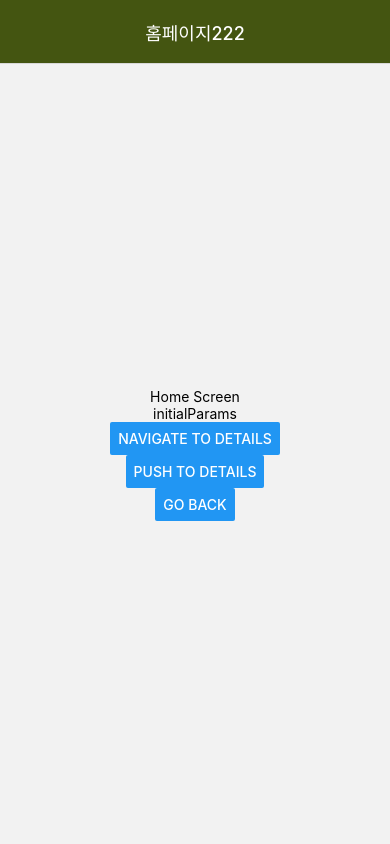
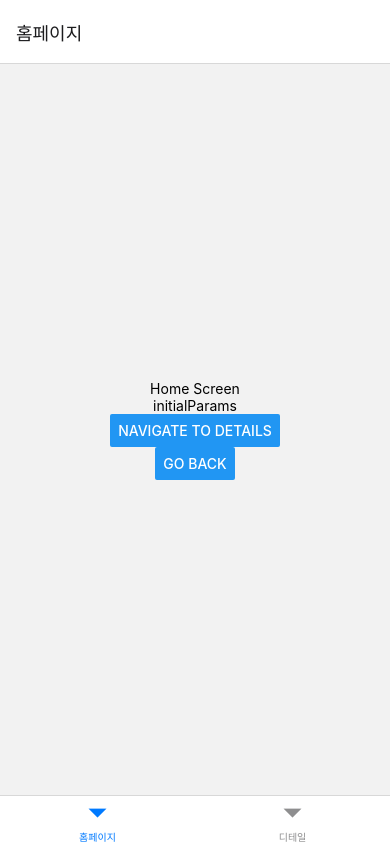
Before and after one commit to tmkim7140/expo-practice1, a React Native app: screen / in a window 390 px wide. Built offline with nearby package versions, Linux system fonts and the light colour scheme.

Commit message:
feature-add-bottom-tab-navigator
feature-add-bottom-tab-navigator

```diff
--- a/App.tsx
+++ b/App.tsx
@@ -1,9 +1,11 @@
 import 'react-native-gesture-handler';
 
-import AppDrawerNavigator from '@/src/navigator/AppStackNavigator'
+import AppStackNavigator from '@/src/navigator/AppStackNavigator'
+import AppBottomTabNavigator from '@/src/navigator/AppBottomTabNavigator'
 
 export default function App() {
   return (
-    <AppDrawerNavigator />
+    // <AppStackNavigator />
+    <AppBottomTabNavigator />
   );
 }
--- a/package.json
+++ b/package.json
@@ -10,6 +10,7 @@
   },
   "dependencies": {
     "@expo/webpack-config": "^0.17.2",
+    "@react-navigation/bottom-tabs": "^6.5.2",
     "@react-navigation/native": "^6.1.1",
     "@react-navigation/stack": "^6.3.10",
     "expo": "~47.0.9",
--- /dev/null
+++ b/src/navigator/AppBottomTabNavigator.tsx
@@ -0,0 +1,55 @@
+
+import { NavigationContainer } from '@react-navigation/native';
+import { BottomTabScreenProps, createBottomTabNavigator } from '@react-navigation/bottom-tabs';
+
+import HomeScreen from '@/src/screens/home/HomeScreen2';
+import DetailsScreen from '@/src/screens/home/DetailsScreen2';
+
+export type RootStackParamList = {
+    Home: {
+        prop1: string
+    }
+    | undefined; //필요한 파라미터가 없는 상태
+    Details: {
+        prop1: string,
+        prop2: string,
+    }
+    | undefined; //필요한 파라미터가 없는 상태;
+};
+
+
+export enum RootScreens {
+    Home = 'Home',
+    Details = 'Details',
+}
+
+export type HomeBottomTabProps = BottomTabScreenProps<RootStackParamList, RootScreens.Home>; // Navigator ID : 'MyStack' 는 선택사항
+export type DetailsBottomTabProps = BottomTabScreenProps<RootStackParamList, RootScreens.Details>;
+
+const Tab = createBottomTabNavigator<RootStackParamList>();
+
+export default function AppBottomTabNavigator() {
+    return (
+        <NavigationContainer>
+            <Tab.Navigator initialRouteName={RootScreens.Home}>
+                <Tab.Screen
+                    name={RootScreens.Home}
+                    component={HomeScreen}
+                    options={{
+                        title: '홈페이지',
+                        headerShown: true,
+                    }}
+                    initialParams={{ prop1: "initialParams" }} // 초기 파라미터 지정
+                />
+                <Tab.Screen
+                    name={RootScreens.Details}
+                    component={DetailsScreen}
+                    options={{
+                        title: '디테일',
+                        headerShown: true,
+                    }}
+                />
+            </Tab.Navigator>
+        </NavigationContainer>
+    );
+}
--- /dev/null
+++ b/src/screens/home/DetailsScreen2.tsx
@@ -0,0 +1,32 @@
+
+import { Button, Text, View } from 'react-native';
+import { DetailsBottomTabProps } from '@Navigation/AppBottomTabNavigator'
+
+export default function DetailsScreen({ navigation, route }: DetailsBottomTabProps) {
+    const prop1 = route.params?.prop1;
+    const prop2 = route.params?.prop2;
+
+    return (
+        <View style={{ flex: 1, alignItems: 'center', justifyContent: 'center' }}>
+            <Text>Details Screen</Text>
+            <Text>{prop1}</Text>
+            <Text>{prop2}</Text>
+
+            <Button
+                title="navigate to Home"
+                onPress={() => navigation.navigate('Home', {
+                    prop1: "from Detail"
+                })}
+            />
+
+            {/* 탐색, 같은 경로는 탐색 안함 */}
+            <Button
+                title="Go to Details... again: Navigation"
+                onPress={() => navigation.navigate('Details')}
+            />
+
+            {/* 이전화면으로 */}
+            <Button title="Go back" onPress={() => navigation.goBack()} />
+        </View>
+    );
+}
--- /dev/null
+++ b/src/screens/home/HomeScreen2.tsx
@@ -0,0 +1,28 @@
+
+import { Button, Text, View } from 'react-native';
+import { HomeBottomTabProps } from '@Navigation/AppBottomTabNavigator'
+
+export default function HomeScreen({ navigation, route }: HomeBottomTabProps) {
+    const prop1 = route.params?.prop1;
+
+    return (
+        <View style={{ flex: 1, alignItems: 'center', justifyContent: 'center' }}>
+            <Text>Home Screen</Text>
+            <Text>{prop1}</Text>
+
+            <Button
+                title="navigate to Details"
+                onPress={() => {
+                    /* 1. Navigate to the Details route with params */
+                    navigation.navigate('Details', {
+                        prop1: "프롭1",
+                        prop2: "프롭2",
+                    });
+                }}
+            />
+
+            {/* 이전화면으로 */}
+            <Button title="Go back" onPress={() => navigation.goBack()} />
+        </View>
+    );
+}
```
Also changed, not shown: 1 other file (tests, documents, lock files or other folders).
